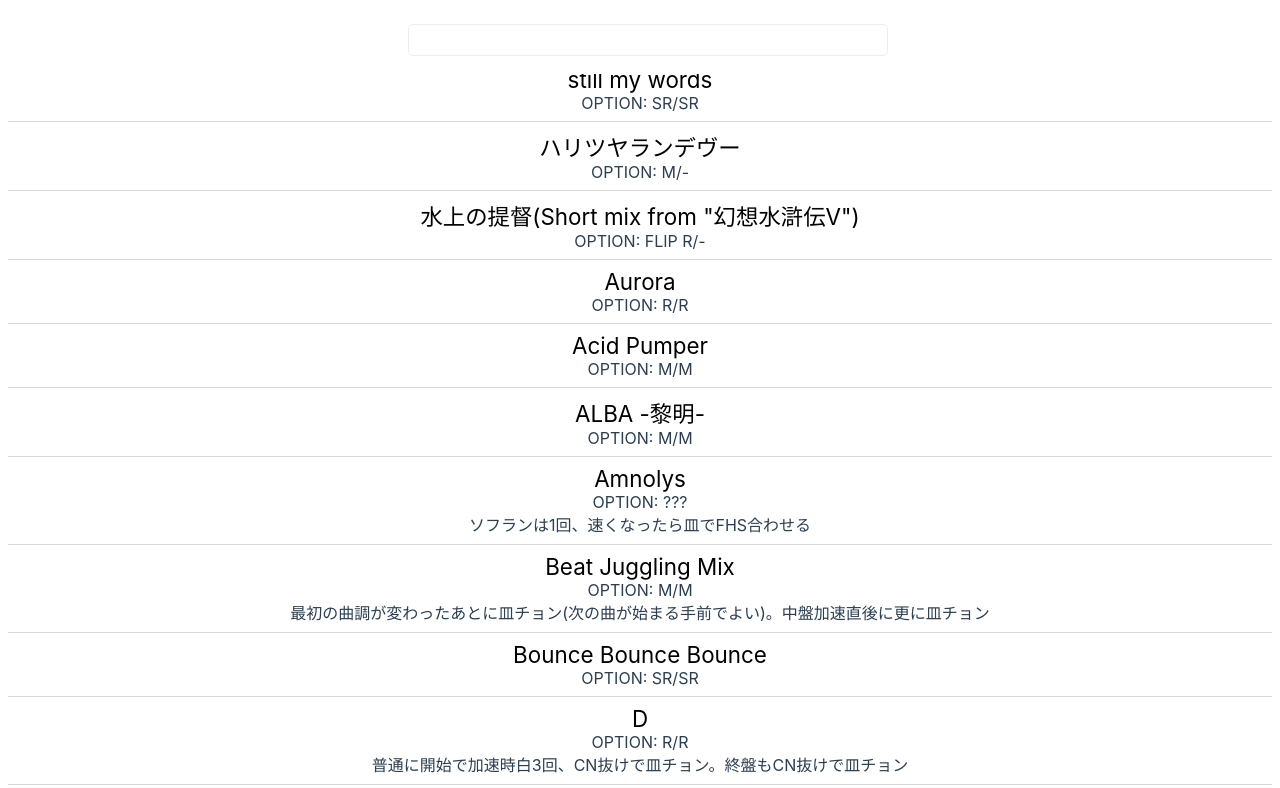
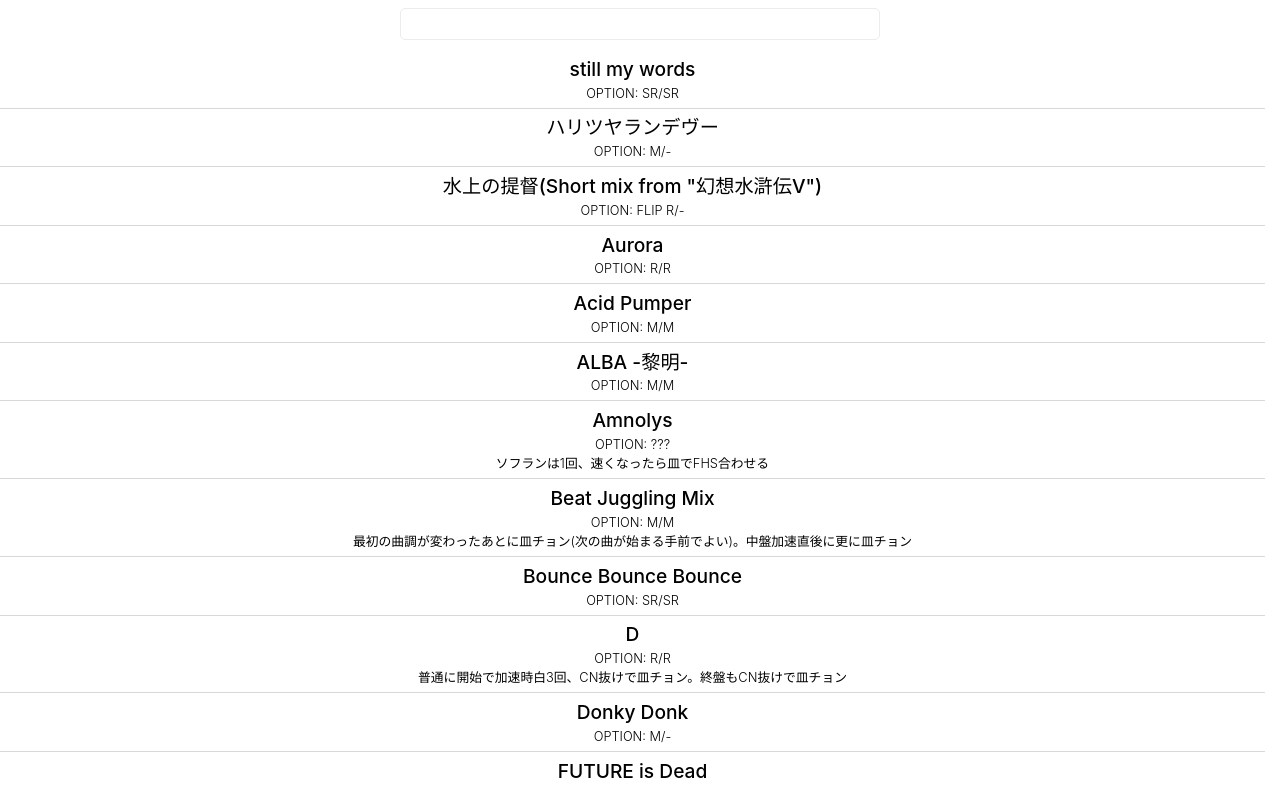
Before and after one commit to ravelll/iidx-option-note, a React (Create React App) app: page / in a window 1280 px wide. Shown: the top 788 px of the page. Built offline with nearby package versions, Linux system fonts and the light colour scheme.

Commit message:
Bump dependencies, node version

```diff
--- a/src/App.css
+++ b/src/App.css
@@ -1,7 +1,6 @@
 .search-block {
-  padding-top: 1rem;
+  padding: 0.5rem 0 0.5rem;
   position: fixed;
-  height: 50px;
   width: 100%;
   background: #fff;
 }
@@ -22,11 +21,18 @@
 .data-item {
   border-bottom: 1px solid;
   border-color: #d6d8da;
-  padding-top: 0.5rem;
-  padding-bottom: 0.5rem;
+  padding-top: 0.3rem;
+  padding-bottom: 0.3rem;
 }
 
 .main-column {
-  font-size: 1.4rem;
+  font-size: 1.2rem;
+  font-weight: 500;
   color: #000;
 }
+
+.sub-column {
+  font-size: 0.8rem;
+  font-weight: 300;
+  color: #000;
+}
--- a/src/App.tsx
+++ b/src/App.tsx
@@ -16,7 +16,7 @@ interface Prop {
 }
 
 const OptionNoteList: React.FC<Prop> = ({ optionNotes }) => {
-  const list = optionNotes.map((n: OptionNote, i: number) => {
+  const list = optionNotes.map((n: OptionNote) => {
     return (
       <div className='data-item' key={n.name}>
         <div className='main-column'>{n.name}</div>
--- a/src/index.css
+++ b/src/index.css
@@ -7,3 +7,134 @@ body {
   text-align: center;
   color: #2c3e50;
 }
+
+/* reset css */
+
+*,
+*::before,
+*::after {
+	margin: 0;
+	padding: 0;
+	box-sizing: border-box;
+}
+
+:where([hidden]:not([hidden='until-found'])) {
+	display: none !important;
+}
+
+:where(html) {
+	-webkit-text-size-adjust: none;
+	tab-size: 2;
+	scrollbar-gutter: stable;
+}
+
+:where(html:has(dialog:modal[open])) {
+	overflow: clip;
+}
+
+@media (prefers-reduced-motion: no-preference) {
+	:where(html:focus-within) {
+		scroll-behavior: smooth;
+	}
+}
+
+:where(body) {
+	line-height: 1.5;
+	font-family: system-ui, sans-serif;
+	-webkit-font-smoothing: antialiased;
+}
+
+:where(button) {
+	all: unset;
+}
+
+:where(input, button, textarea, select) {
+	font: inherit;
+	color: inherit;
+}
+
+:where(textarea) {
+	resize: vertical;
+	resize: block;
+}
+
+:where(button, label, select, summary, [role='button'], [role='option']) {
+	cursor: pointer;
+}
+
+:where(:disabled) {
+	cursor: not-allowed;
+}
+
+:where(label:has(> input:disabled), label:has(+ input:disabled)) {
+	cursor: not-allowed;
+}
+
+:where(a) {
+	color: inherit;
+	text-underline-offset: 0.2ex;
+}
+
+:where(ul, ol) {
+	list-style: none;
+}
+
+:where(img, svg, video, canvas, audio, iframe, embed, object) {
+	display: block;
+}
+
+:where(img, picture, svg, video) {
+	max-inline-size: 100%;
+	block-size: auto;
+}
+
+:where(p, h1, h2, h3, h4, h5, h6) {
+	overflow-wrap: break-word;
+}
+
+:where(h1, h2, h3) {
+	line-height: calc(1em + 0.5rem);
+	text-wrap: balance;
+}
+
+:where(hr) {
+	border: none;
+	border-block-start: 1px solid;
+	color: inherit;
+	block-size: 0;
+	overflow: visible;
+}
+
+:where(dialog, [popover]) {
+	border: none;
+	background: none;
+	color: inherit;
+	inset: unset;
+	max-width: unset;
+	max-height: unset;
+}
+
+:where(dialog:not([open], [popover]), [popover]:not(:popover-open)) {
+	display: none !important;
+}
+
+:where(:focus-visible) {
+	outline: 3px solid CanvasText;
+	box-shadow: 0 0 0 5px Canvas;
+	outline-offset: 1px;
+}
+
+:where(:focus-visible, :target) {
+	scroll-margin-block: 8vh;
+}
+
+:where(.visually-hidden:not(:focus-within, :active)) {
+	clip-path: inset(50%) !important;
+	height: 1px !important;
+	width: 1px !important;
+	overflow: hidden !important;
+	position: absolute !important;
+	white-space: nowrap !important;
+	border: 0 !important;
+	user-select: none !important;
+}
```
Also changed, not shown: package.json (+17 -17 lines), 2 other files (tests, documents, lock files or other folders).
